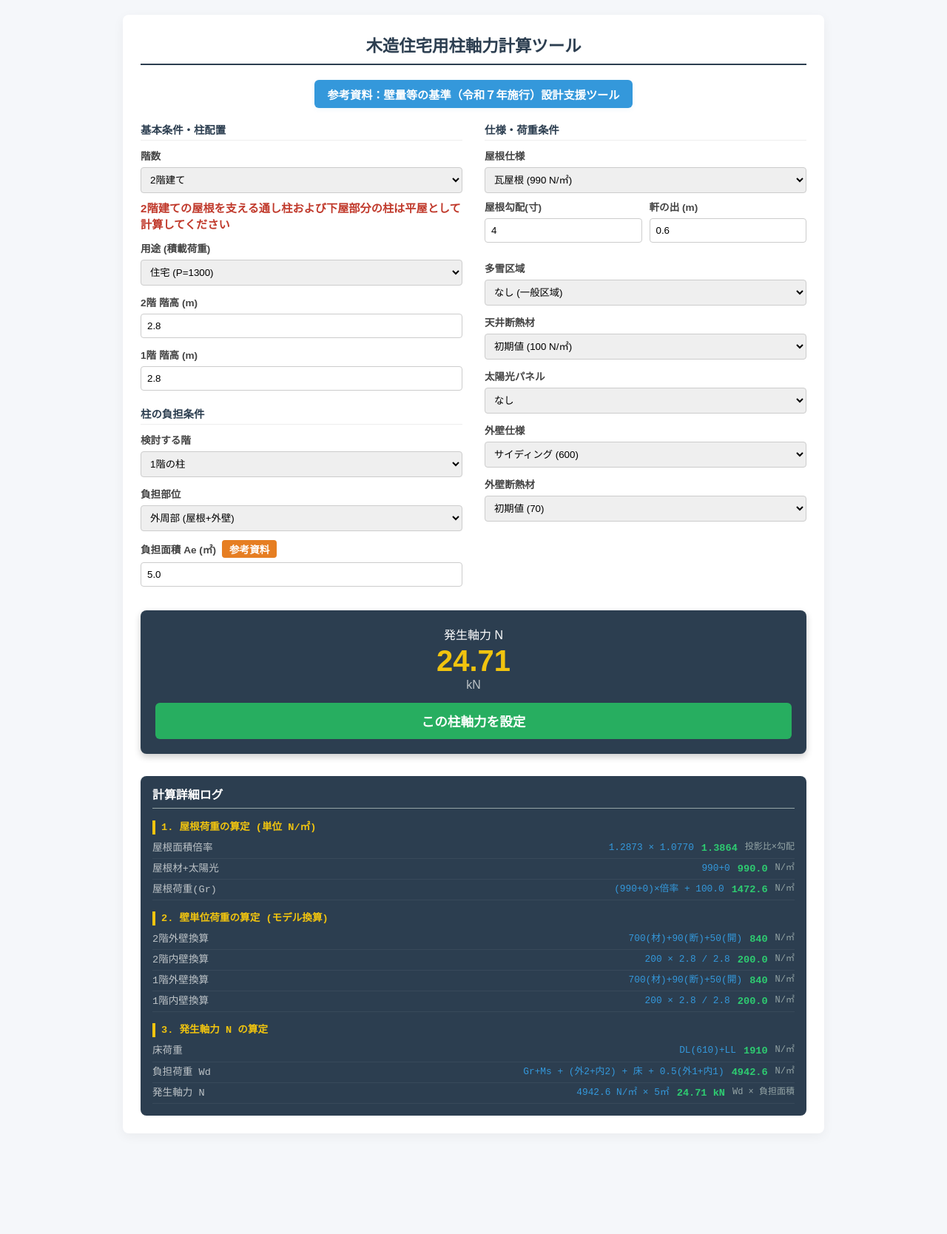
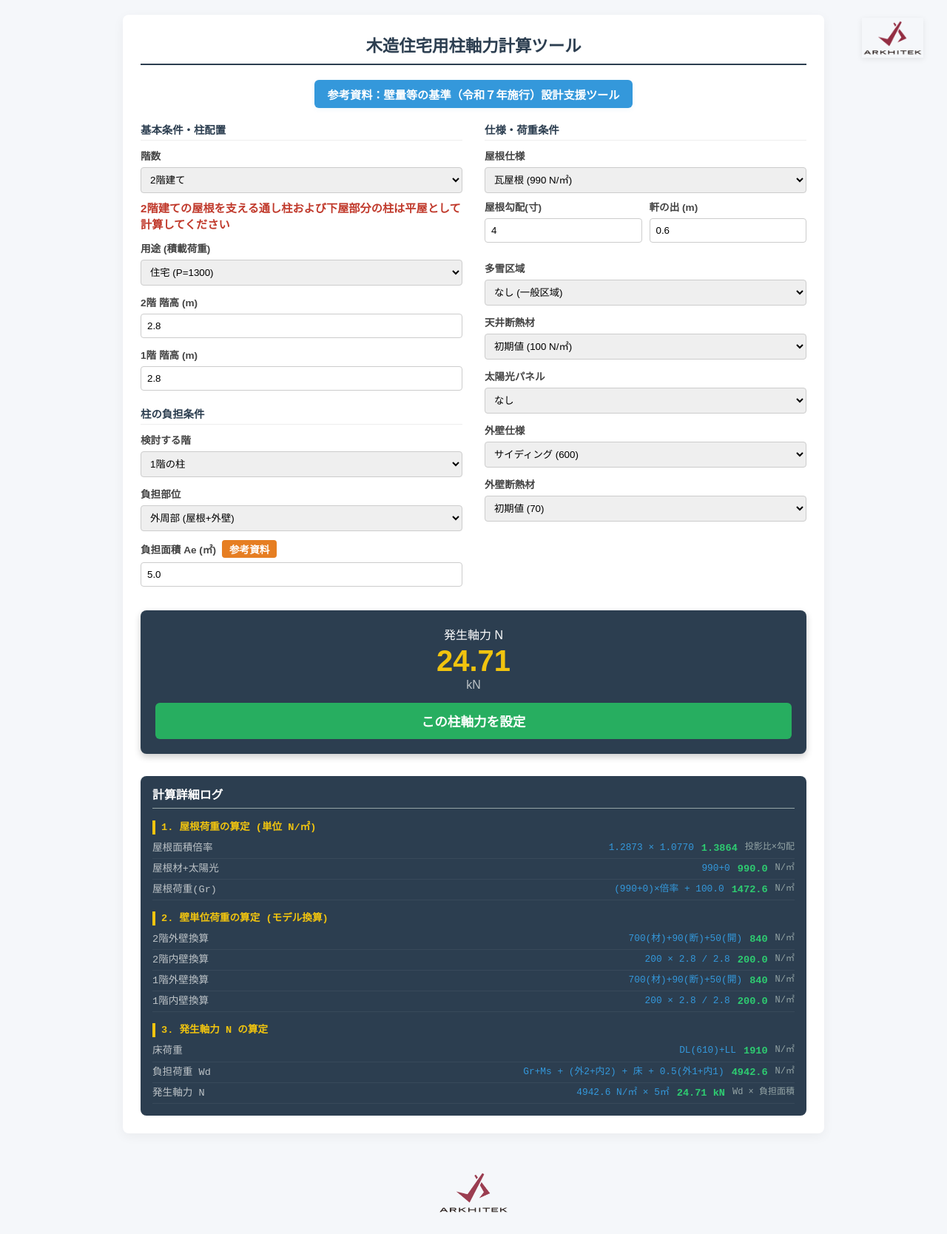
Before and after one commit to Arkhitek/gokuboso, a plain HTML site: page axial_force_tool.html in a window 1280 px wide. Shown: the whole page at 74% size. Before the commit the page ends 1552 px from the top, so only its background shows below. Drawn offline with Linux system fonts and the light colour scheme.

```diff
--- a/axial_force_tool.html
+++ b/axial_force_tool.html
@@ -39,6 +39,10 @@ input[type=number],select{width:100%;padding:8px;border:1px solid var(--border);
 </style>
 </head>
 <body>
+<!-- ページ右上ロゴ -->
+<a href="https://arkhitek.co.jp/" target="_blank" style="position:fixed;top:24px;right:32px;z-index:10000;display:block;">
+  <img src="arkhitek_logo.png" alt="Arkhitek Logo" style="height:54px;width:auto;box-shadow:0 2px 8px rgba(0,0,0,0.08);background:transparent;" />
+</a>
 <div class="container">
   <h1>木造住宅用柱軸力計算ツール</h1>
   <div style="text-align:center; margin-bottom:18px;">
@@ -177,6 +181,13 @@ input[type=number],select{width:100%;padding:8px;border:1px solid var(--border);
 
   <div id="calc_log" class="detail-box"></div>
 
+<!-- ...existing code... -->
+</div>
+<!-- ページ最下部ロゴ -->
+<div style="width:100%;text-align:center;margin:48px 0 0 0;">
+  <a href="https://arkhitek.co.jp/" target="_blank" style="display:inline-block;">
+    <img src="arkhitek_logo.png" alt="Arkhitek Logo" style="height:64px;width:auto;opacity:0.92;" />
+  </a>
 </div>
 
 <script>
```
Also changed, not shown: index.html (+15 -4 lines), arkhitek_logo.png (added).
